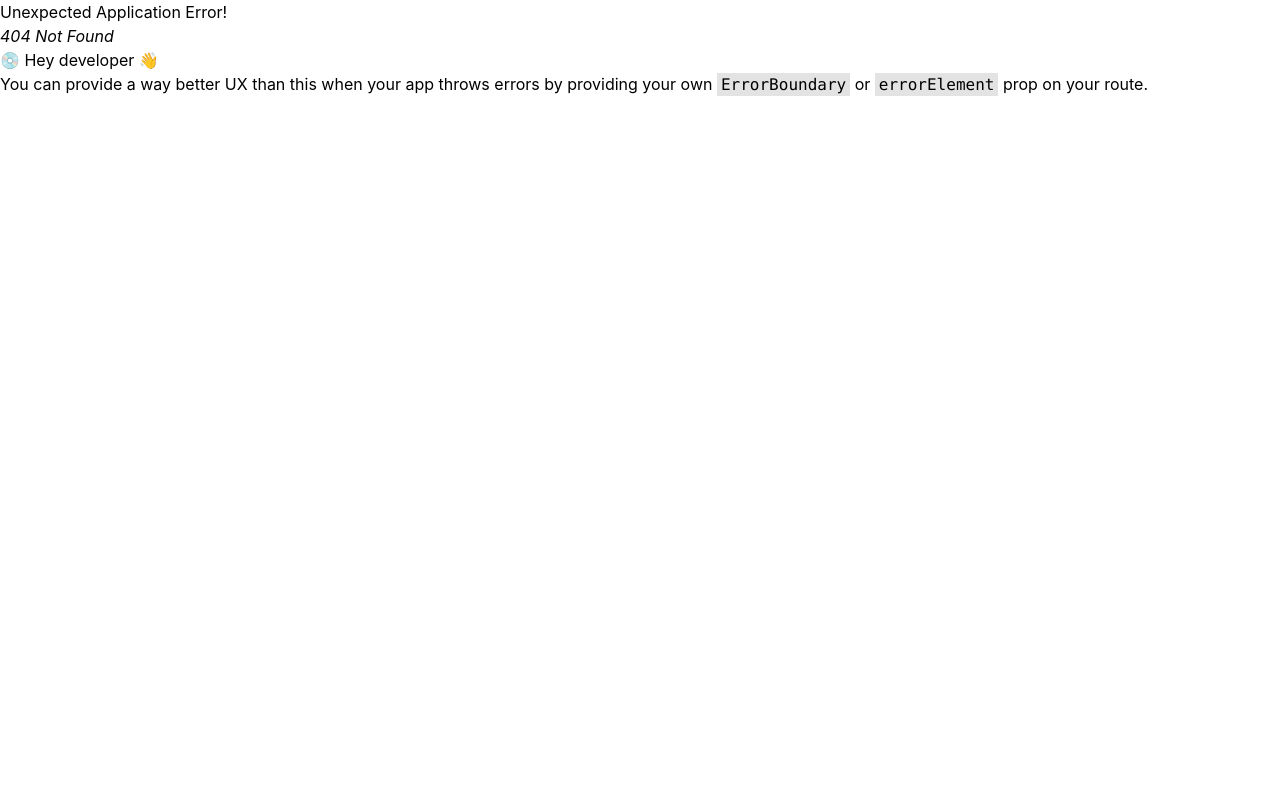
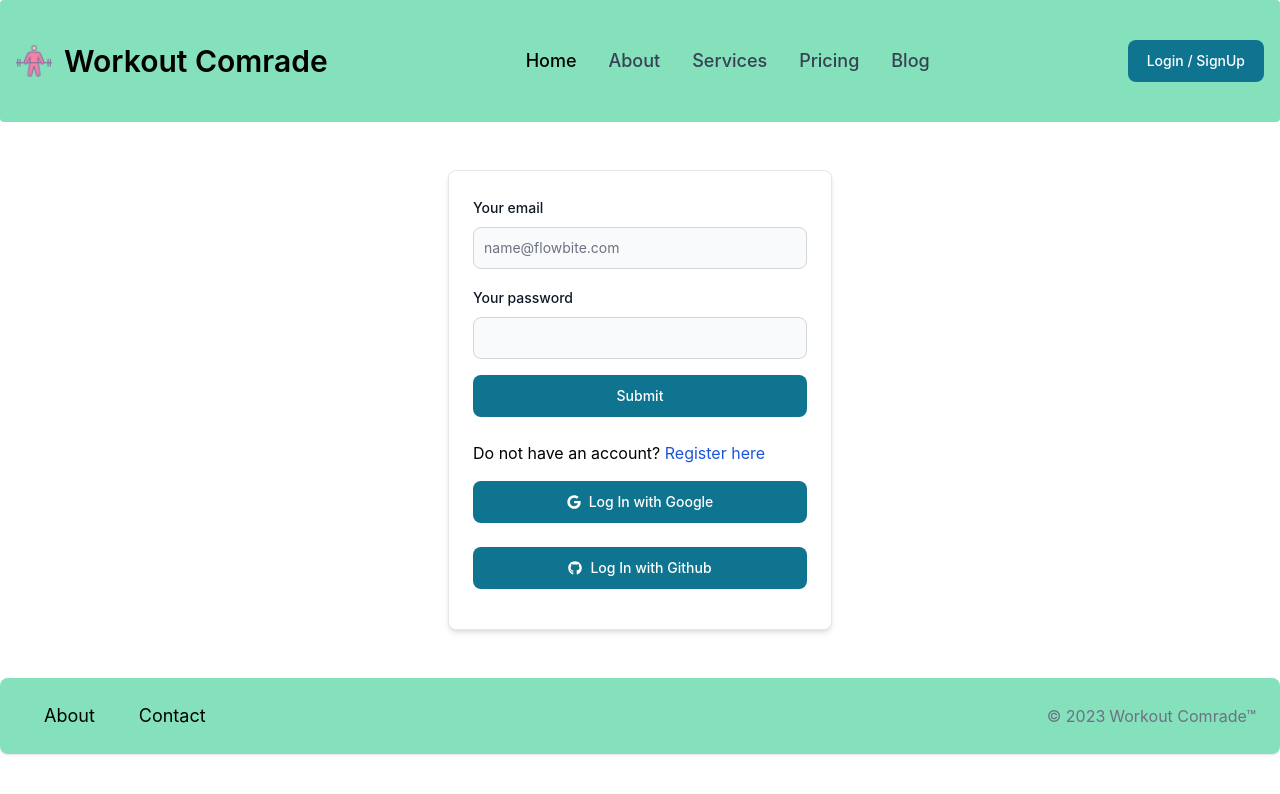
Before and after one commit to taqinur/workout-comrade-client, a React (Create React App) app: page /login in a window 1280 px wide. Before the commit this address had no page. Shown: the top 794 px of the page. Built offline with nearby package versions, Linux system fonts and the light colour scheme; no server answers.

Commit message:
login and register page added

```diff
--- a/package.json
+++ b/package.json
@@ -6,10 +6,12 @@
     "@testing-library/jest-dom": "^5.16.5",
     "@testing-library/react": "^13.4.0",
     "@testing-library/user-event": "^13.5.0",
+    "firebase": "^9.13.0",
     "flowbite": "^1.5.3",
     "flowbite-react": "^0.3.4",
     "react": "^18.2.0",
     "react-dom": "^18.2.0",
+    "react-icons": "^4.6.0",
     "react-router-dom": "^6.4.3",
     "react-scripts": "5.0.1",
     "web-vitals": "^2.1.4"
--- /dev/null
+++ b/src/Pages/Blog/Blog.js
@@ -0,0 +1,11 @@
+import React from 'react';
+
+const Blog = () => {
+    return (
+        <div>
+            Blogggggggggggg
+        </div>
+    );
+};
+
+export default Blog;
--- /dev/null
+++ b/src/Pages/Login/Login.js
@@ -0,0 +1,113 @@
+import React, { useContext, useState } from 'react';
+import { Link, useLocation, useNavigate } from 'react-router-dom';
+import { FaGoogle, FaGithub } from "react-icons/fa";
+import { AuthContext } from '../../contexts/AuthProvider/AuthProvider';
+import { GithubAuthProvider, GoogleAuthProvider } from 'firebase/auth';
+import { Button, Card, Label, TextInput } from 'flowbite-react';
+import ButtonGroup from 'flowbite-react/lib/esm/components/ButtonGroup';
+
+
+
+const Login = () => {
+
+    const [error, setError] = useState('');
+    const { logIn } = useContext(AuthContext);
+
+    const navigate = useNavigate();
+    const location = useLocation();
+    const from = location.state?.from?.pathname || '/';
+
+    const handleSubmit = event => {
+        event.preventDefault();
+        const form = event.target;
+        const email = form.email.value;
+        const password = form.password.value;
+        logIn(email, password)
+            .then(result => {
+                const user = result.user;
+                form.reset();
+                setError('');
+                navigate(from, { replace: true });
+            })
+            .catch(error => {
+                setError(error.message);
+            })
+    }
+
+    const { providerLogin } = useContext(AuthContext);
+
+    const googleProvider = new GoogleAuthProvider();
+
+    const githubProvider = new GithubAuthProvider();
+
+    const handleGoogleSignIn = () => {
+        providerLogin(googleProvider)
+            .then(result => {
+                const user = result.user;
+
+            })
+            .catch(error => {
+                setError(error.message);
+            })
+    }
+
+    const handleGithubSignIn = () => {
+        providerLogin(githubProvider)
+            .then(result => {
+                const user = result.user;
+
+            })
+            .catch(error => {
+                setError(error.message);
+            })
+    }
+
+    return (
+
+        <div className="max-w-sm mx-auto my-12">
+            <Card>
+                <form className="flex flex-col gap-4">
+                    <div>
+                        <div className="mb-2 block">
+                            <Label
+                                htmlFor="email1"
+                                value="Your email"
+                            />
+                        </div>
+                        <TextInput
+                            id="email1"
+                            type="email"
+                            placeholder="name@flowbite.com"
+                            required={true}
+                        />
+                    </div>
+                    <div>
+                        <div className="mb-2 block">
+                            <Label
+                                htmlFor="password1"
+                                value="Your password"
+                            />
+                        </div>
+                        <TextInput
+                            id="password1"
+                            type="password"
+                            required={true}
+                        />
+                    </div>
+                    <Button onClick={handleSubmit} type="submit">
+                        Submit
+                    </Button>
+                    <h6 className='mt-2'>Do not have an account? <Link to={'/register'}><span className='text-blue-700'>Register here</span></Link></h6>
+                    <Button onSubmit={handleGoogleSignIn} className='mb-2'><FaGoogle className='mr-2'></FaGoogle> Log In with Google
+                    </Button>
+                    <Button onClick={handleGithubSignIn}>
+                        <FaGithub className='mr-2'></FaGithub> Log In with Github
+                    </Button>
+                    <p className='text-red-700'>{error.slice(22, -2)}</p>
+                </form>
+            </Card>
+        </div>
+    );
+};
+
+export default Login;
--- /dev/null
+++ b/src/Pages/Register/Register.js
@@ -0,0 +1,88 @@
+import { Button, Card, Label, TextInput } from 'flowbite-react';
+import React, { useContext, useState } from 'react';
+import { Link } from 'react-router-dom';
+import { AuthContext } from '../../contexts/AuthProvider/AuthProvider';
+
+const Register = () => {
+
+    const [error, setError] = useState('');
+    const { createUser } = useContext(AuthContext);
+
+    const handleSubmit = event => {
+        event.preventDefault();
+        const form = event.target;
+        const name = form.name.value;
+        const email = form.email.value;
+        const password = form.password.value;
+
+        createUser(email, password);
+
+        createUser(email, password)
+            .then(result => {
+                const user = result.user;
+                form.reset();
+                form.reset();
+                setError('');
+
+            })
+            .catch(error => {
+                setError(error.message);
+            });
+    }
+    return (
+        <div className="max-w-sm mx-auto my-16">
+            <Card>
+                <form className="flex flex-col gap-4">
+                    <div>
+                        <div className="mb-2 block">
+                            <Label
+                                htmlFor="name1"
+                                value="Your Name"
+                            />
+                        </div>
+                        <TextInput
+                            id="name"
+                            type="name"
+                            placeholder="Enter Your Name"
+                            required={true}
+                        />
+                    </div>
+                    <div>
+                        <div className="mb-2 block">
+                            <Label
+                                htmlFor="email1"
+                                value="Your email"
+                            />
+                        </div>
+                        <TextInput
+                            id="email1"
+                            type="email"
+                            placeholder="Your Email"
+                            required={true}
+                        />
+                    </div>
+                    <div>
+                        <div className="mb-2 block">
+                            <Label
+                                htmlFor="password1"
+                                value="Your password"
+                            />
+                        </div>
+                        <TextInput
+                            id="password1"
+                            type="password"
+                            required={true}
+                        />
+                    </div>
+                    <Button onClick={handleSubmit} type="submit">
+                        Submit
+                    </Button>
+                    <h6 className='mt-2'>Already have an account? <Link to={'/login'}> <span className='text-blue-700'>Log In here</span> </Link></h6>
+                    <p className='text-red-700'>{error.slice(22, -2)}</p>
+                </form>
+            </Card>
+        </div>
+    );
+};
+
+export default Register;
--- a/src/Pages/Shared/Header/Header.js
+++ b/src/Pages/Shared/Header/Header.js
@@ -1,5 +1,6 @@
 import { Button, Navbar } from 'flowbite-react';
 import React from 'react';
+import { Link } from 'react-router-dom';
 
 const Header = () => {
     return (
@@ -21,18 +22,18 @@ const Header = () => {
                 </Navbar.Brand>
                 <div className="flex text-2xl md:order-2">
                     <Button>
-                        Login / Signup
+                        <Link to={'/login'}>
+                        Login / SignUp
+                        </Link>
                     </Button>
                     <Navbar.Toggle />
                 </div>
                 <Navbar.Collapse>
-                    <Navbar.Link
-                        href="/navbars"
-                        active={true}
+                    <Link to={'/'}
                         className="text-lg"
                     >
                         Home
-                    </Navbar.Link>
+                    </Link>
                     <Navbar.Link href="/navbars" className="text-lg">
                         About
                     </Navbar.Link>
--- /dev/null
+++ b/src/contexts/AuthProvider/AuthProvider.js
@@ -0,0 +1,44 @@
+import React, { createContext, useEffect, useState } from 'react';
+import {createUserWithEmailAndPassword, getAuth, onAuthStateChanged, signInWithEmailAndPassword, signInWithPopup, signOut} from 'firebase/auth';
+import app from '../../firebase/firebase.init';
+
+export const AuthContext = createContext();
+const auth = getAuth(app);
+
+const AuthProvider = ({children}) => {
+    const [user, setUser] = useState(null);
+
+    const providerLogin = (provider) =>{
+        return signInWithPopup(auth, provider);
+    }
+
+    const createUser = (email, password) => {
+        return createUserWithEmailAndPassword(auth, email, password);
+    }
+
+    const logIn = (email, password)=> {
+        return signInWithEmailAndPassword(auth, email, password);
+    }
+
+    const logOut = () =>{
+        return signOut(auth);
+    }
+
+    useEffect( () =>{
+        const unsubscribe = onAuthStateChanged(auth, (currentUser) =>{
+            setUser(currentUser)
+        });
+
+        return () => {
+            unsubscribe();
+        }
+    },[])
+
+    const authInfo = { user, providerLogin, logOut, createUser, logIn };
+    return (
+        <AuthContext.Provider value={authInfo}>{children}
+        </AuthContext.Provider>
+    );
+};
+
+export default AuthProvider;
--- /dev/null
+++ b/src/firebase/firebase.init.js
@@ -0,0 +1,19 @@
+// Import the functions you need from the SDKs you need
+import { initializeApp } from "firebase/app";
+// TODO: Add SDKs for Firebase products that you want to use
+// https://firebase.google.com/docs/web/setup#available-libraries
+
+// Your web app's Firebase configuration
+const firebaseConfig = {
+  apiKey: "AIzaSyDo46V5S4Lso0ha1hq37nY7y_8KD39Tquk",
+  authDomain: "workout-comrade.firebaseapp.com",
+  projectId: "workout-comrade",
+  storageBucket: "workout-comrade.appspot.com",
+  messagingSenderId: "125601072652",
+  appId: "1:125601072652:web:1ad380d22ebb423ca49029"
+};
+
+// Initialize Firebase
+const app = initializeApp(firebaseConfig);
+
+export default app;
--- a/src/index.js
+++ b/src/index.js
@@ -3,11 +3,14 @@ import ReactDOM from 'react-dom/client';
 import './index.css';
 import App from './App';
 import reportWebVitals from './reportWebVitals';
+import AuthProvider from './contexts/AuthProvider/AuthProvider';
 
 const root = ReactDOM.createRoot(document.getElementById('root'));
 root.render(
   <React.StrictMode>
-    <App />
+    <AuthProvider>
+      <App />
+    </AuthProvider>
   </React.StrictMode>
 );
 
```
Also changed, not shown: src/Routes/Routes.js (+15 -0 lines), 1 other file (tests, documents, lock files or other folders).
